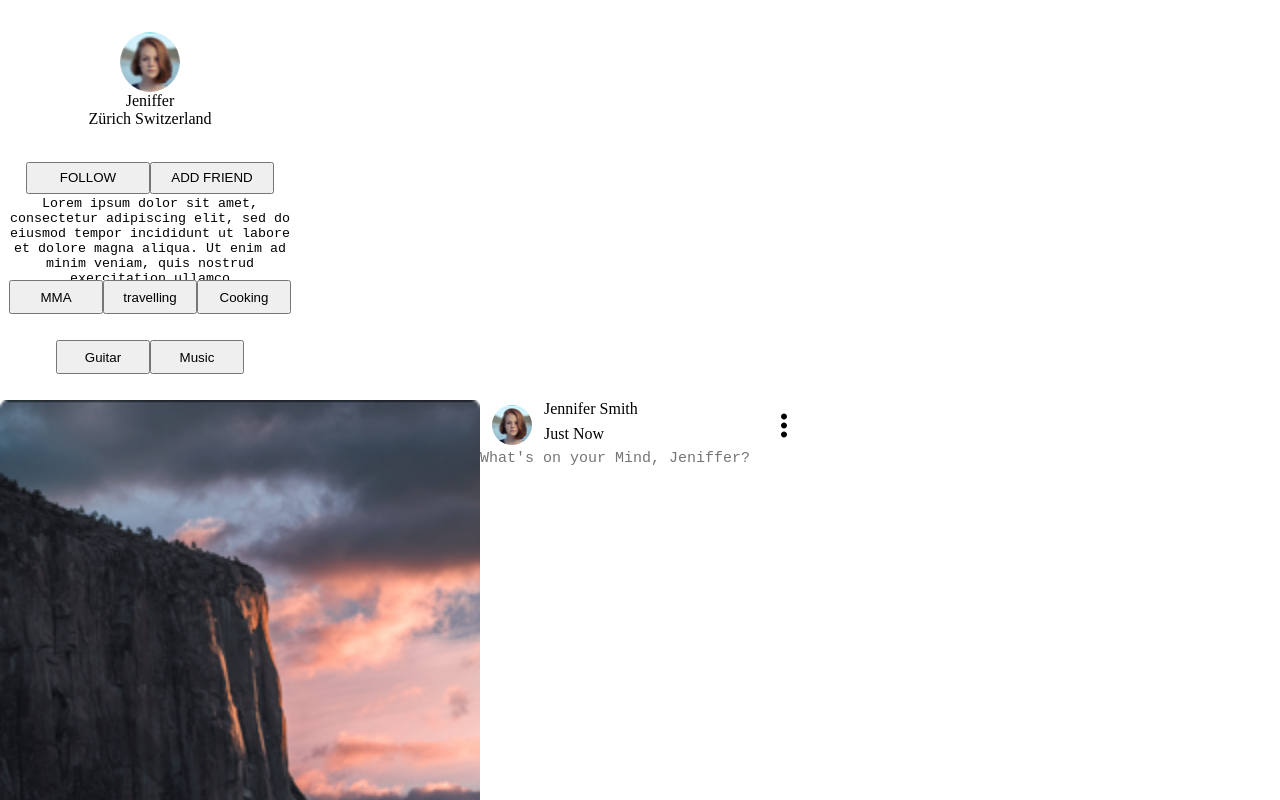
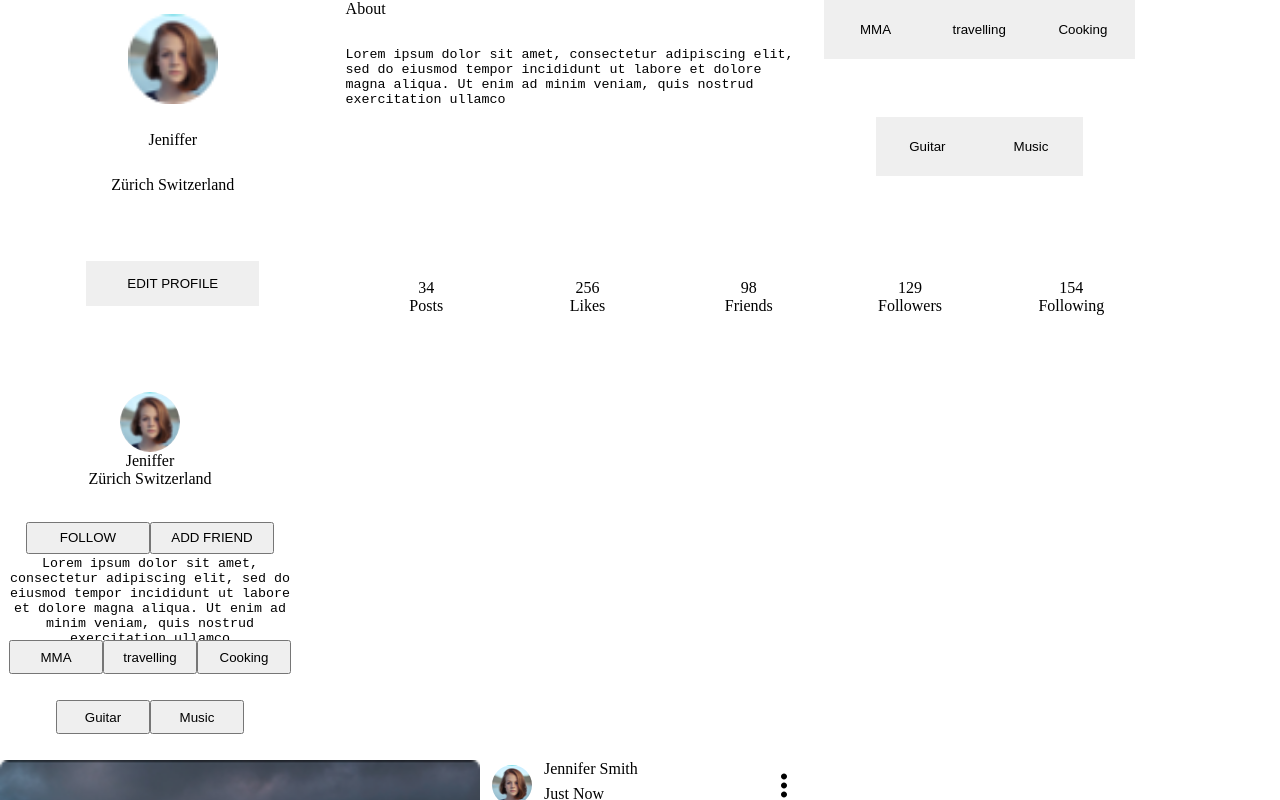
Before and after one commit to mijail-febres/Motion-Project-Frontend, a React (Create React App) app: page / in a window 1280 px wide. Shown: the top 800 px of the page. Built offline with nearby package versions, Linux system fonts and the light colour scheme.

Commit message:
Main profile card Completed

```diff
--- a/src/App.js
+++ b/src/App.js
@@ -7,12 +7,14 @@ import PublishContainer from './Components/PublishSomething/PublishSomething';
 import PostDetails from './Components/PostDetails/PostDetails'
 import Posts from './Pages/Posts/Posts';
 import ProfileCard from './Components/ProfileCard/ProfileCard';
+import MainProfileCard from './Components/MainProfileCard/MainProfileCard';
 
 const nNotif = 10; // just to test how notifications are shown. This works nicely
 
 function App() {
   return (
     <div className="App">
+      <MainProfileCard/>
       <ProfileCard/>
       <PostDetails/>
       <GlobalStyle />
--- /dev/null
+++ b/src/Components/MainProfileCard/MainProfileCard.jsx
@@ -0,0 +1,201 @@
+import profileIcon from '../../Assets/images/users/jennifer.png' // this photo should come from API
+const { default: styled } = require("styled-components");
+
+const width = '1152px';
+const height = '360px';
+
+const MainProfileCardContainer = styled.div `
+    * {
+        border: none;
+        margin: 0;
+        padding: 0%;
+        box-sizing: content-box;
+    }
+
+    height: ${height};
+    width : ${width};
+    display: grid;
+    grid-template-columns: 30% 40% 30%;
+    grid-template-rows: 65% 35%;
+    grid-template-areas: 'profile about thingILike'
+                         'profile statistics statistics';
+    box-sizing: content-box;
+
+    #profile {
+        width: 100%;
+        height: 100%;
+        grid-area: profile;
+        display: flex;
+        flex-direction: column;
+        justify-content: space-around;
+        align-items: center;
+        #profileIcon {
+            width: 90px;
+            height: 90px;
+            background-color: white;
+            background-repeat: no-repeat;
+            background-position-x: center;
+            background-position-y: center;
+            background-size: 100%;
+        }
+
+        .ProfileButtons{
+            width: 50%;
+            height: 35%;
+            display: flex;
+            flex-direction: column;
+            justify-content: center;
+            align-items: center;
+        }
+
+        #followButtons {
+            justify-content: space-between;
+        }
+
+        .Buttons { /* here the buttons should be formatted*/
+            width: 100%;
+            height: 35%;
+        }
+
+    } /* end profile */
+
+    #about {
+        width: 100%;
+        height: 100%;
+        grid-area: about;
+        display: flex;
+        flex-direction: column;
+        justify-content: center;
+        align-items: center;
+
+        #aboutCentered {
+            width: 100%;
+            height: 100%;
+            display: flex;
+            flex-direction: column;
+            #About {
+                width: 100%;
+                height: 20%;
+            }
+
+            #textArea {
+                width: 100%;
+                height:  80%;
+                resize: none;
+            }
+        }
+    } /* end about */
+
+    #thingsILike {
+        width: 100%;
+        height: 100%;
+        grid-area: thingILike;
+
+        #tags {
+            width: 100%;
+            height: 100%;
+            display: flex;
+            flex-wrap: wrap;
+            justify-content: center;
+            .tagButtons {
+                width: 30%;
+                height: 25%;
+                display: flex;
+                justify-content: center;
+                align-items : center;            }
+        }
+    }
+    #statistics {
+        width: 100%;
+        height: 100%;
+        grid-area: statistics;
+        display: grid;
+        grid-template-columns: repeat(5,20%);
+        .Div-statistics {
+            width: 100%;
+            height: 100%;
+            display: flex;
+            flex-direction: column;
+            justify-content: center;
+            align-items: center;
+        }
+    }
+`
+
+
+const MainProfileCard = () => {
+    let ownProfile =true; // this means that the profile will show its own account (you are not supposed to add/follow yourself)
+    const keyWords = ['MMA', 'travelling', 'Cooking', 'Guitar', 'Music'] // these tags should come from API
+    const profilePragraph = 'Lorem ipsum dolor sit amet, consectetur adipiscing elit, sed do eiusmod tempor incididunt ut labore et dolore magna aliqua. Ut enim ad minim veniam, quis nostrud exercitation ullamco';
+    const statistics = ['Posts','Likes','Friends','Followers','Following']; // from api
+    const statisticsNumbers =[34, 256, 98,  129, 154]; // from api
+
+    const handleEditProfile = () => {
+
+    };
+
+    const handleAddFriend = () => {
+
+    };
+
+    const handleFollow = () => {
+
+    };
+
+    const handleOnClickDivs = (ind) => { // if the statistics get some action.
+
+    }
+
+    return (
+
+        <MainProfileCardContainer>
+            <div id='profile'>
+                <button id='profileIcon' style={{backgroundImage : `url(${profileIcon})`}}></button>
+                <span id='name'>Jeniffer</span>
+                <span id='location'>Zürich Switzerland</span>
+                {ownProfile ? // When it is your own account
+                    <div class='ProfileButtons' id='editButton'>
+                        <button onClick={handleEditProfile} className = 'Buttons' id='editProfile'>EDIT PROFILE</button>
+                    </div>
+                : // when it's someone else's account
+                    <div class='ProfileButtons' id='followButtons'>
+                        <button onClick={handleFollow} className = 'Buttons' id='follow'>FOLLOW</button>
+                        <button onClick={handleAddFriend} className = 'Buttons' id='addFriend'>ADD FRIEND</button>
+                    </div>
+                }
+            </div>
+            <div id='about'>
+                <div id = 'aboutCentered'>
+                    <span id='About'>About</span>
+                    <textarea id='textArea' readOnly>{profilePragraph}</textarea>
+                </div>
+            </div>
+            <div id='thingsILike'>
+                <div id='tags'>
+                    {
+                        keyWords.map((key,ind) => {
+                            return (
+                                <button key={ind} className='tagButtons'> {key} </button>
+                            )
+                        })
+                    }
+                </div>
+            </div>
+            <div id='statistics'>
+                {
+                    statistics.map((item,ind) => {
+                        return (
+                            <div key='ind' className='Div-statistics' onClick={() => handleOnClickDivs(ind)}>
+                                <span>{statisticsNumbers[ind]}</span>
+                                <span>{item}</span>
+                            </div>
+                        )
+                    })
+                }
+
+            </div>
+        </MainProfileCardContainer>
+    );
+}
+
+export default MainProfileCard
```
